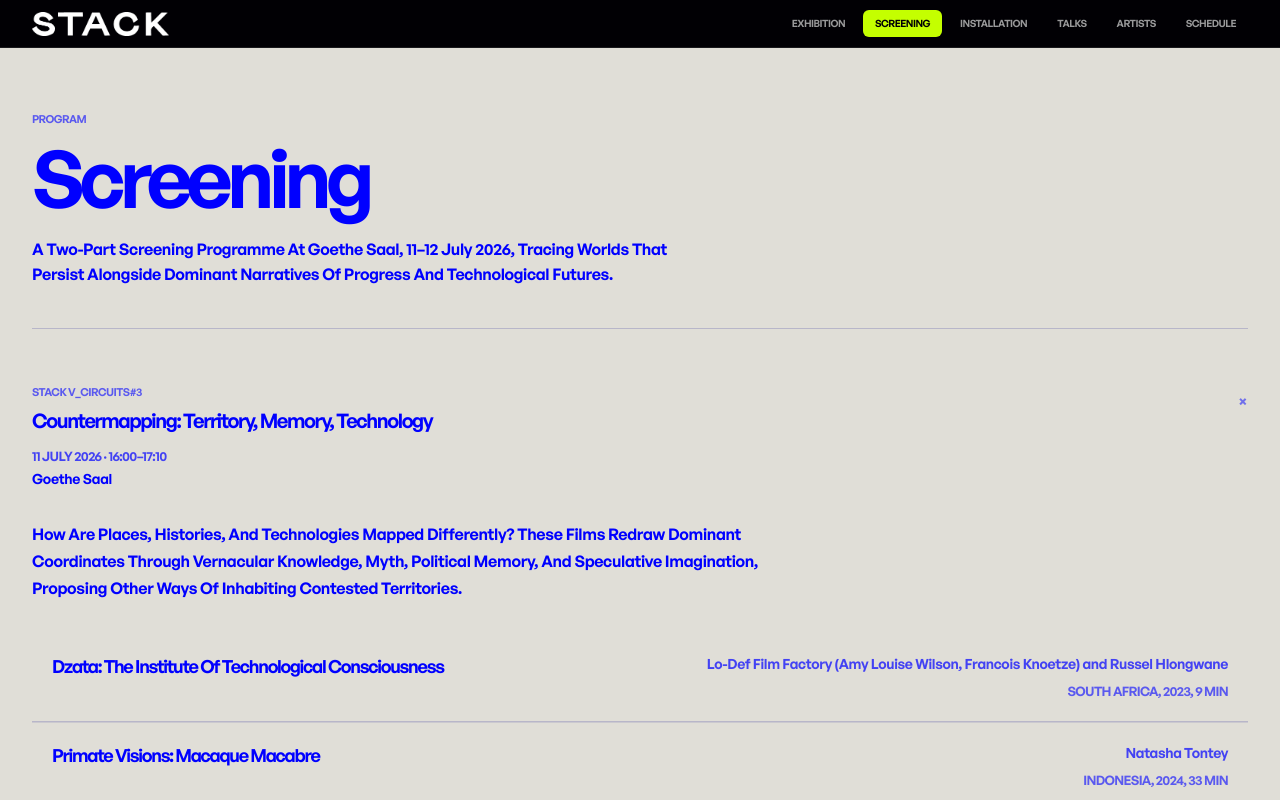
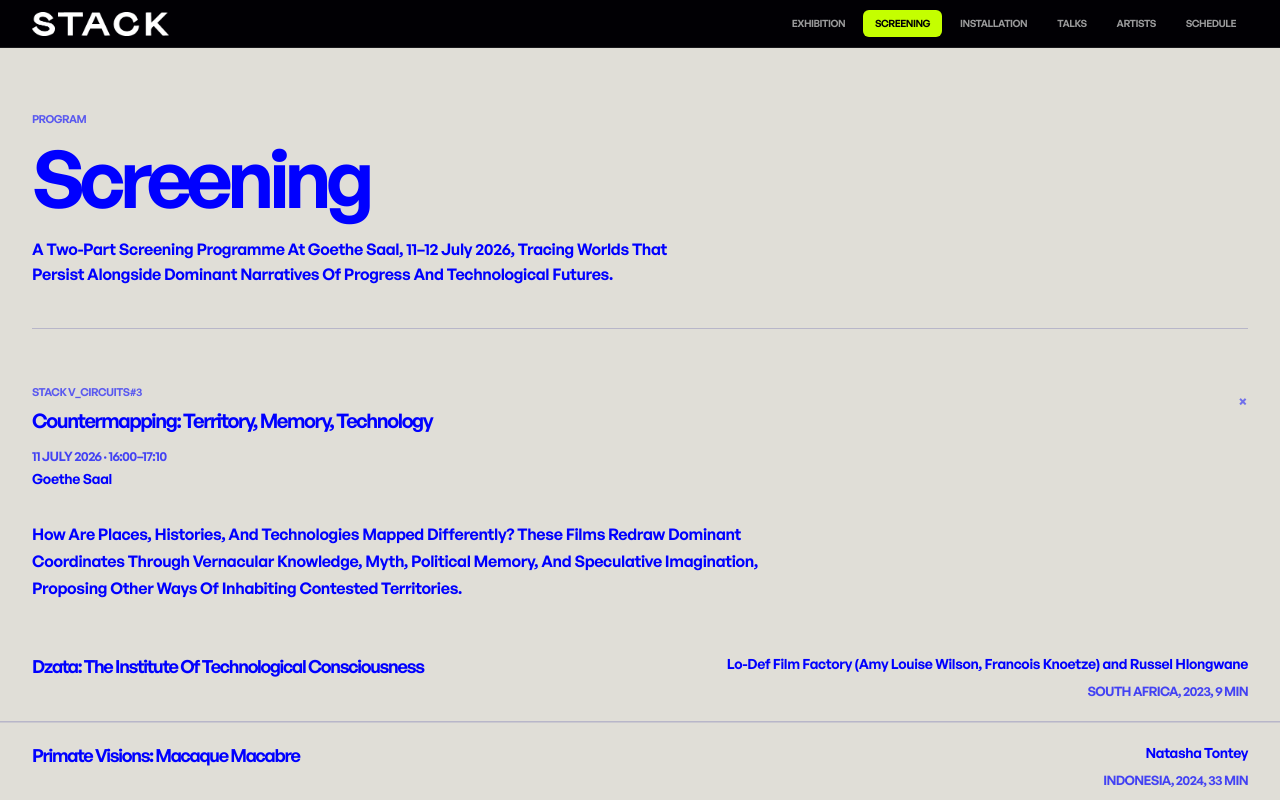
Before and after one commit to dodadoa/stack-website, a Next.js app: page /en/screening in a window 1280 px wide. Both pictures are taken after a click on the heading 640 px from the left and 436 px from the top of the page. Shown: the top 800 px of the page. Built offline with nearby package versions, Linux system fonts and the light colour scheme; no server answers.

Commit message:
update design

```diff
--- a/components/ScreeningProgramList.tsx
+++ b/components/ScreeningProgramList.tsx
@@ -42,7 +42,7 @@ export function ScreeningProgramList({ programs, locale }: ScreeningProgramListP
             <p className="type-body mb-8 max-w-3xl text-base leading-[1.7] text-pntrsw-body/85">
               {program.intro}
             </p>
-            <ul className="space-y-0">
+            <ul className="-mx-4 space-y-0 sm:-mx-6 lg:-mx-8">
               {program.films.map((film) => (
                 <li
                   key={film.slug}
@@ -50,14 +50,14 @@ export function ScreeningProgramList({ programs, locale }: ScreeningProgramListP
                 >
                   <Link
                     href={localePath(locale, `screening/${program.slug}/${film.slug}`)}
-                    className="group flex flex-col gap-2 px-4 py-5 transition-colors hover:bg-pntrsw-lime sm:flex-row sm:items-start sm:justify-between sm:gap-6 sm:px-5"
+                    className="flex w-full flex-col gap-2 px-4 py-5 transition-colors hover:bg-pntrsw-lime sm:flex-row sm:items-start sm:justify-between sm:gap-6 sm:px-6 lg:px-8"
                   >
-                    <h3 className="type-headline min-w-0 text-base leading-snug text-pntrsw-body sm:flex-1 sm:text-lg">
+                    <h3 className="type-headline w-full min-w-0 text-left text-base leading-snug tracking-[-0.03em] text-pntrsw-body sm:flex-1 sm:text-lg">
                       {film.title}
                     </h3>
-                    <div className="type-body shrink-0 self-end text-right sm:self-auto">
-                      <p className="type-body-plain text-sm text-pntrsw-body/70">{film.artists}</p>
-                      <p className="type-subheadline meta-line mt-2 text-xs text-pntrsw-body/60">
+                    <div className="type-body w-full text-left sm:w-auto sm:shrink-0 sm:text-right">
+                      <p className="type-body-plain text-sm text-pntrsw-body">{film.artists}</p>
+                      <p className="type-subheadline meta-line mt-2 text-xs text-pntrsw-body/70">
                         {film.meta}
                       </p>
                     </div>
--- a/lib/dictionaries/en.ts
+++ b/lib/dictionaries/en.ts
@@ -128,7 +128,7 @@ export const en = {
             artistSlug: "brandon-tay",
             description:
               "Emulator imagines an alternative technological history in which biological processes replace silicon as the foundation of computation. Combining speculative fiction with machinic animism, the work explores hybrid forms of life, intelligence, and technology.",
-            image: "/assets/SCREENINGS/Ecologies of Becoming/emulator1.jpg",
+            image: "/assets/SCREENINGS/Ecologies of Becoming/emulator2.jpg",
           },
           {
             slug: "alternative-computations",
```
